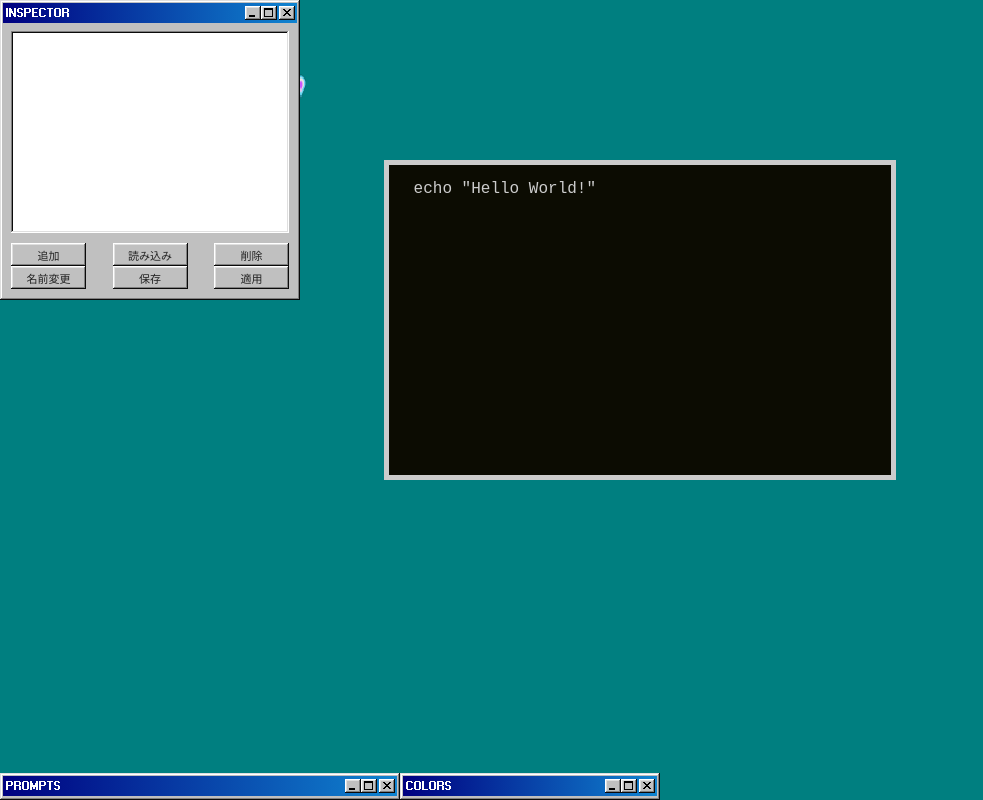
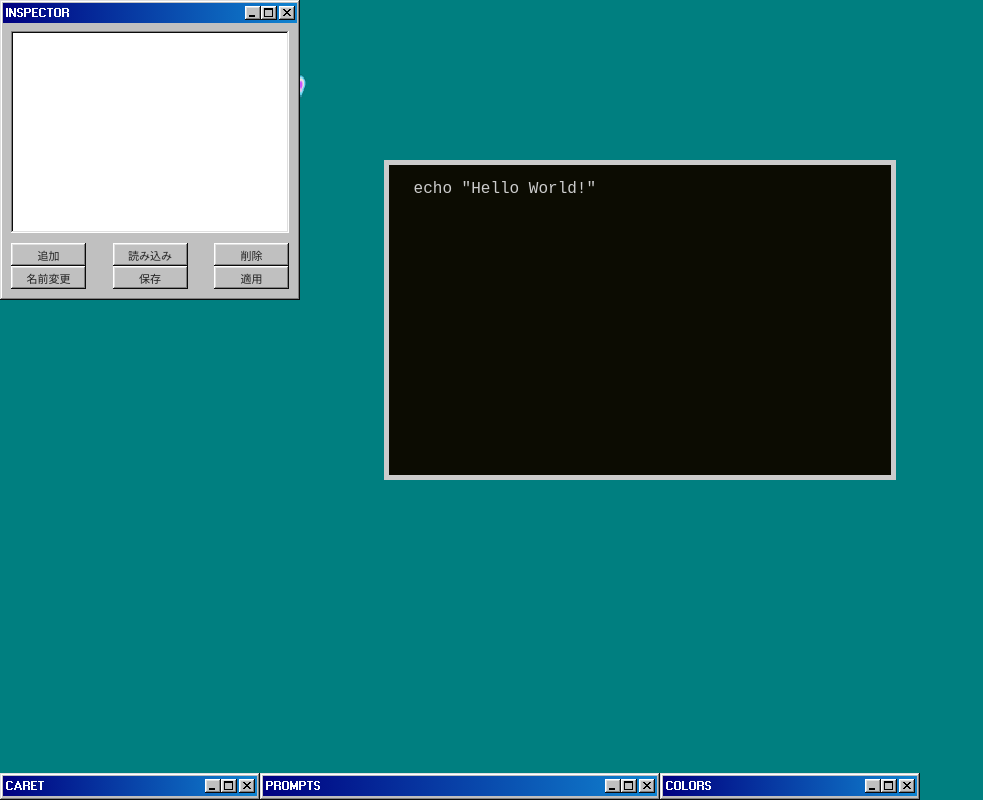
Before and after one commit to RyotaKITA-12/terminalKakeGohan, a React (Vite) app in the folder app/: page / in a window 1280 px wide. Shown: the whole page, without its empty margins (0-983 px from the left). Built offline with nearby package versions, Linux system fonts and the light colour scheme.

Commit message:
fix: window size

```diff
--- a/app/src/App.tsx
+++ b/app/src/App.tsx
@@ -32,11 +32,14 @@ const App = () => {
     const Prompts = createWindow("PROMPTS", <Prompt />, {
       width: 400,
       height: 400,
-      minWidth: 350,
       minimized: true,
     });
     const inspector = createWindow("INSPECTOR", <Inspector />);
-    const caret = createWindow("CARET", <Caret />);
+    const caret = createWindow("CARET", <Caret />, {
+      width: 260,
+      height: 200,
+      minimized: true,
+    });
     const window: ManagedWindow = {};
     window[ColorPicker.id] = ColorPicker;
     window[Prompts.id] = Prompts;
--- a/app/src/libs/createWindow.ts
+++ b/app/src/libs/createWindow.ts
@@ -24,7 +24,10 @@ const createWindow = (
     isMaximized: false,
     pos: { x: data?.posX || 0, y: data?.posY || 0 },
     size: { width: data?.width || 300, height: data?.height || 300 },
-    minSize: { width: data?.minWidth || 300, height: data?.minHeight || 300 },
+    minSize: {
+      width: data?.minWidth || data?.width || 300,
+      height: data?.minHeight || data?.height || 300,
+    },
     title,
     child,
   };
```
